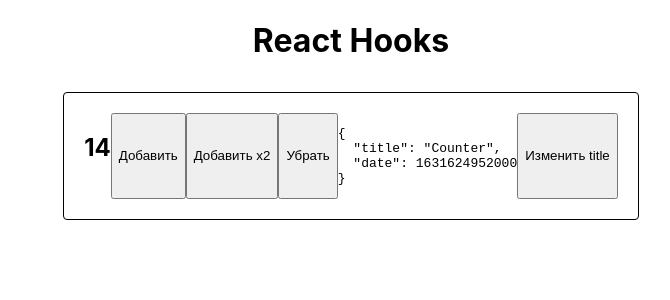
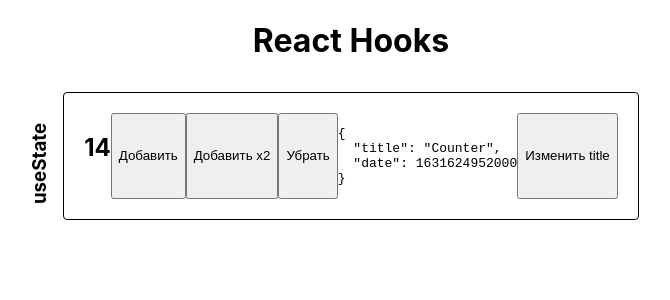
Before and after one commit to AndrewDisin/Hooks, a React (Create React App) app: page / in a window 1280 px wide. Shown: the top 300 px of the page, without its empty margins (289-959 px from the left). Built offline with nearby package versions, Linux system fonts and the light colour scheme.

Commit message:
Работа с Use state 2

```diff
--- a/src/components/counter/Counter.css
+++ b/src/components/counter/Counter.css
@@ -1,4 +1,5 @@
 .counter {
+  position: relative;
   display: flex;
   justify-content: center;
   padding: 20px;
@@ -6,3 +7,10 @@
   border: 1px solid black;
   border-radius: 4px;
 }
+
+.counter h3 {
+  position: absolute;
+  left: 0px;
+  top: 50%;
+  transform: translate(-80%, -100%) rotate(-90deg);
+}
--- a/src/components/counter/Counter.js
+++ b/src/components/counter/Counter.js
@@ -43,6 +43,7 @@
 
   return (
     <div className="counter">
+      <h3>useState</h3>
       <h2 className="counter__value">{counterValue || 0}</h2>
       <button
         className="counter__button counter__button_incr"
```
